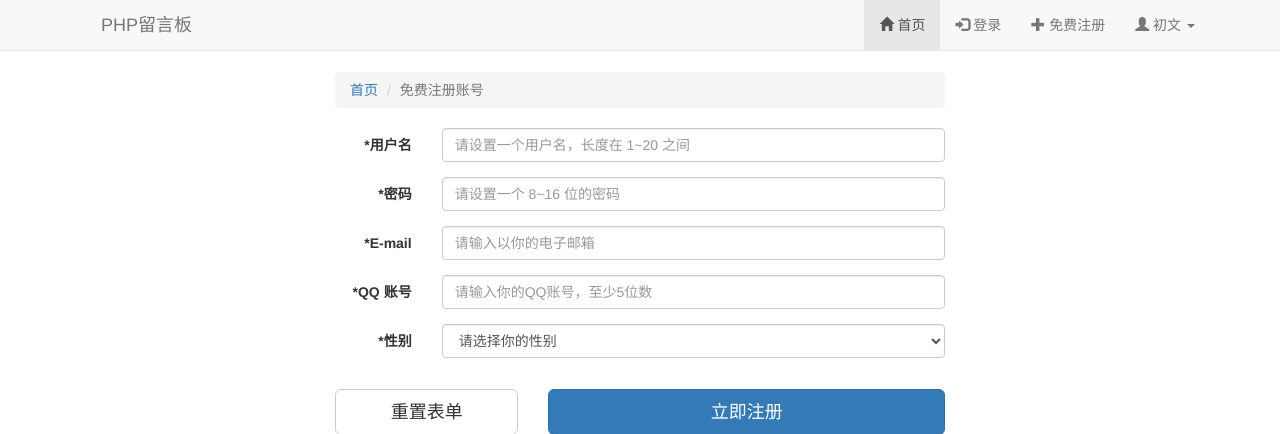
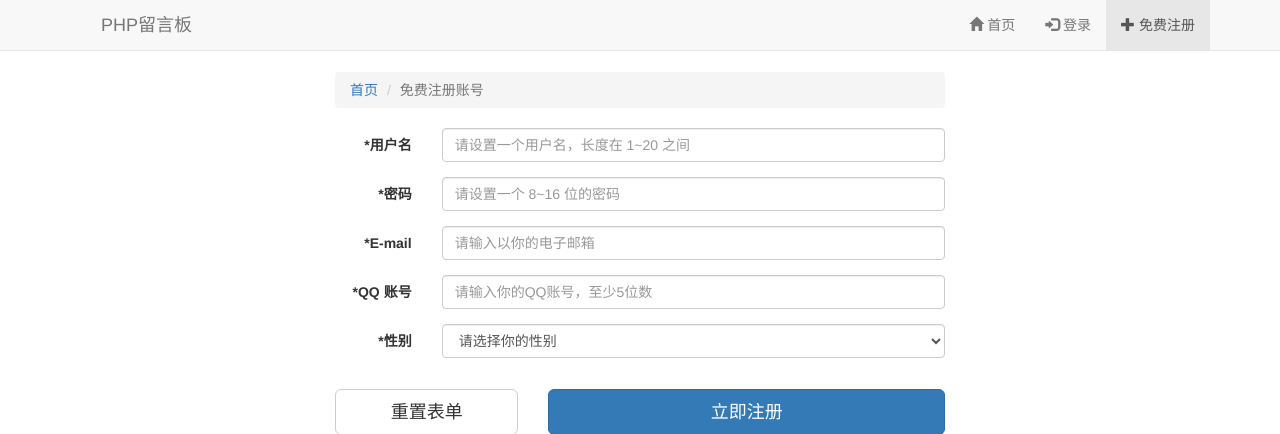
Before and after one commit to PrintNow/message-board, a PHP site: page /reg.php in a window 1280 px wide. Shown: the top 434 px of the page. Run offline with PHP 8.4, Linux system fonts and the light colour scheme; some libraries are stand-ins or nearby versions.

```diff
--- a/reg.php
+++ b/reg.php
@@ -107,29 +107,14 @@ if (isset($_SERVER['REQUEST_METHOD']) && strtoupper($_SERVER['REQUEST_METHOD'])
         </div>
         <div class="collapse navbar-collapse navbar-right" id="example-navbar-collapse">
             <ul class="nav navbar-nav">
-                <li class="active">
-                    <a href="./"><span class="glyphicon glyphicon-home" aria-hidden="true"></span> 首页</a>
+                <li >
+                    <a href="index.php"><span class="glyphicon glyphicon-home" aria-hidden="true"></span> 首页</a>
                 </li>
                 <li>
-                    <a href="./login.php"><span class="glyphicon glyphicon-log-in" aria-hidden="true"></span> 登录</a>
+                    <a href="login.php"><span class="glyphicon glyphicon-log-in" aria-hidden="true"></span> 登录</a>
                 </li>
-                <li>
-                    <a href="./reg.php"><span class="glyphicon glyphicon-plus" aria-hidden="true"></span> 免费注册</a>
-                </li>
-
-                <li class="dropdown">
-                    <a href="javascript:void(0)" class="dropdown-toggle" data-toggle="dropdown" role="button"
-                       aria-haspopup="true"
-                       aria-expanded="false"><span class="glyphicon glyphicon-user" aria-hidden="true"></span> 初文
-                        <span class="caret"></span></a>
-                    <ul class="dropdown-menu">
-                        <li><a href="javascript:void(0)">个人资料</a></li>
-                        <li><a href="javascript:void(0)">发布的留言</a></li>
-                        <li role="separator" class="divider"></li>
-                        <li><a href="javascript:void(0)">退出登录</a></li>
-                        <li role="separator" class="divider"></li>
-                        <li><a href="javascript:void(0)">后台管理</a></li>
-                    </ul>
+                <li class="active">
+                    <a href="reg.php"><span class="glyphicon glyphicon-plus" aria-hidden="true"></span> 免费注册</a>
                 </li>
             </ul>
         </div>
```
